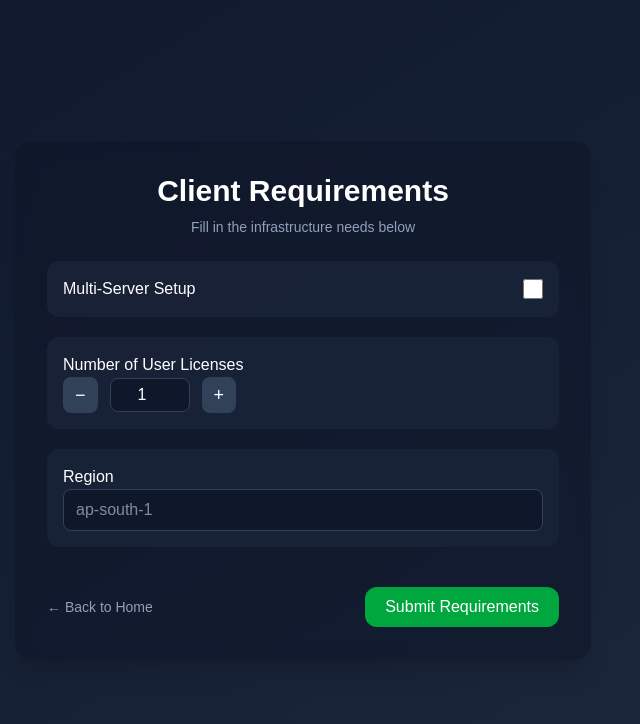
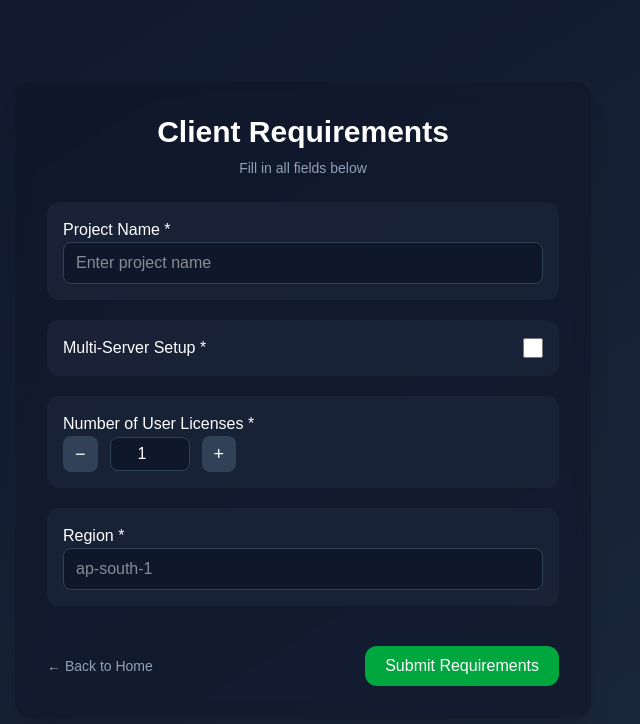
Before and after one commit to Deepak-it/KASM-POC, a Next.js app: page /resources in a window 1280 px wide. Shown: the top 724 px of the page, without its empty margins (337-977 px from the left). Built offline with nearby package versions, Linux system fonts and the light colour scheme.

Commit message:
new api route addResources

```diff
--- /dev/null
+++ b/app/api/addResources/route.ts
@@ -0,0 +1,69 @@
+import { NextResponse } from 'next/server';
+import { EC2Client, RunInstancesCommand } from '@aws-sdk/client-ec2';
+
+export async function POST(req: Request) {
+  try {
+    const body = await req.json();
+    const { pocName, ImageId = process.env.EC2_IMAGE_ID, InstanceType = process.env.EC2_INSTANCE_TYPE, KeyName, SecurityGroupIds, SubnetId, MinCount = 1, MaxCount = 1 } = body;
+    // Check AWS credentials
+    if (!process.env.AWS_ACCESS_KEY_ID_ENV || !process.env.AWS_SECRET_ACCESS_KEY_ENV) {
+      return NextResponse.json(
+        {
+          success: false,
+          error: 'AWS credentials not configured. Please set AWS_ACCESS_KEY_ID and AWS_SECRET_ACCESS_KEY environment variables.',
+        },
+        { status: 500 }
+      );
+    }
+
+    const client = new EC2Client({
+      region: process.env.AWS_REGION || 'ap-south-1',
+    });
+
+    const command = new RunInstancesCommand({
+      ImageId,
+      InstanceType,
+      MinCount,
+      MaxCount,
+      KeyName,
+      SecurityGroupIds,
+      SubnetId,
+      TagSpecifications: [
+        {
+          ResourceType: 'instance', // important: indicates this tag is for the EC2 instance
+          Tags: [
+            { Key: 'Name', Value: 'MyUbuntuInstance' }, // display name
+            { Key: 'Project', Value: pocName || 'Default Kasm POC' },      // optional additional tags
+            { Key: 'Owner', Value: 'Puneet Bunet' },          // optional
+          ],
+        },
+      ],
+    });
+
+    const response = await client.send(command);
+
+    const instances = response.Instances?.map(instance => ({
+      InstanceId: instance.InstanceId,
+      InstanceType: instance.InstanceType,
+      State: instance.State?.Name,
+      PublicIpAddress: instance.PublicIpAddress,
+      PrivateIpAddress: instance.PrivateIpAddress,
+      LaunchTime: instance.LaunchTime,
+    })) || [];
+
+    return NextResponse.json({
+      success: true,
+      instances,
+      totalCount: instances.length,
+    });
+  } catch (error) {
+    console.error('Error creating EC2 instance:', error);
+    return NextResponse.json(
+      {
+        success: false,
+        error: error instanceof Error ? error.message : 'Failed to create EC2 instance',
+      },
+      { status: 500 }
+    );
+  }
+}
--- a/app/api/fetchResources/route.ts
+++ b/app/api/fetchResources/route.ts
@@ -15,7 +15,7 @@ export async function GET() {
     }
 
     const client = new EC2Client({
-      region: process.env.AWS_REGION || "us-east-2",
+      region: process.env.AWS_REGION || "ap-south-1",
     });
 
     // Fetch EC2 instances
--- a/app/resources/page.tsx
+++ b/app/resources/page.tsx
@@ -1,30 +1,88 @@
-// app/resources/page.tsx
 'use client'
-
 
 import { useState } from 'react'
 import Link from 'next/link'
 
-
 export default function ResourcesPage() {
+    const [projectName, setProjectName] = useState('')
     const [multiServer, setMultiServer] = useState(false)
     const [licenses, setLicenses] = useState(1)
     const [region, setRegion] = useState('')
+    const [loading, setLoading] = useState(false)
+    const [error, setError] = useState<string | null>(null)
+    const [response, setResponse] = useState<any>(null)
 
+    const handleSubmit = async () => {
+        setLoading(true)
+        setError(null)
+        setResponse(null)
+
+        // Validate all fields
+        if (!projectName.trim()) {
+            setError('Project Name is required')
+            setLoading(false)
+            return
+        }
+        if (!region.trim()) {
+            setError('Region is required')
+            setLoading(false)
+            return
+        }
+        if (!licenses || licenses < 1) {
+            setError('Number of Licenses must be at least 1')
+            setLoading(false)
+            return
+        }
+        // multiServer is boolean, default is false, no need for null check
+
+        try {
+            const res = await fetch('/api/addResources', {
+                method: 'POST',
+                headers: {
+                    'Content-Type': 'application/json',
+                },
+                body: JSON.stringify({ pocName: projectName }),
+            })
+
+            const data = await res.json()
+
+            if (!data.success) {
+                setError(data.error || 'Failed to create EC2 instance')
+            } else {
+                setResponse(data)
+            }
+        } catch (err: any) {
+            console.error(err)
+            setError(err?.message || 'Something went wrong')
+        } finally {
+            setLoading(false)
+        }
+    }
 
     return (
         <main className="min-h-screen bg-gradient-to-br from-slate-900 to-slate-800 text-white flex items-center justify-center p-6">
             <div className="w-full max-w-xl bg-slate-900/60 backdrop-blur rounded-2xl shadow-xl p-8 space-y-6">
                 <div className="text-center space-y-2">
                     <h1 className="text-3xl font-bold">Client Requirements</h1>
-                    <p className="text-slate-400 text-sm">Fill in the infrastructure needs below</p>
+                    <p className="text-slate-400 text-sm">Fill in all fields below</p>
                 </div>
 
+                <div className="space-y-5">
+                    {/* Project Name */}
+                    <div className="bg-slate-800/60 p-4 rounded-xl space-y-2">
+                        <label className="font-medium">Project Name *</label>
+                        <input
+                            type="text"
+                            placeholder="Enter project name"
+                            value={projectName}
+                            onChange={(e) => setProjectName(e.target.value)}
+                            className="w-full bg-slate-900 border border-slate-700 rounded-lg px-3 py-2"
+                        />
+                    </div>
 
-                <div className="space-y-5">
-                    {/* Server Type */}
+                    {/* Multi-Server */}
                     <div className="flex items-center justify-between bg-slate-800/60 p-4 rounded-xl">
-                        <label className="font-medium">Multi‑Server Setup</label>
+                        <label className="font-medium">Multi‑Server Setup *</label>
                         <input
                             type="checkbox"
                             checked={multiServer}
@@ -33,10 +91,9 @@ export default function ResourcesPage() {
                         />
                     </div>
 
-
                     {/* Licenses */}
                     <div className="bg-slate-800/60 p-4 rounded-xl space-y-2">
-                        <label className="font-medium">Number of User Licenses</label>
+                        <label className="font-medium">Number of User Licenses *</label>
                         <div className="flex items-center gap-3">
                             <button
                                 type="button"
@@ -50,6 +107,7 @@ export default function ResourcesPage() {
                                 value={licenses}
                                 onChange={(e) => setLicenses(Math.max(1, Number(e.target.value)))}
                                 className="w-20 text-center bg-slate-900 border border-slate-700 rounded-lg py-1"
+                                min={1}
                             />
                             <button
                                 type="button"
@@ -61,10 +119,9 @@ export default function ResourcesPage() {
                         </div>
                     </div>
 
-
                     {/* Region */}
                     <div className="bg-slate-800/60 p-4 rounded-xl space-y-2">
-                        <label className="font-medium">Region</label>
+                        <label className="font-medium">Region *</label>
                         <input
                             type="text"
                             placeholder="ap-south-1"
@@ -75,13 +132,33 @@ export default function ResourcesPage() {
                     </div>
                 </div>
 
-
-                <div className="flex justify-between items-center pt-4">
-                    <Link href="/" className="text-slate-400 hover:text-white text-sm">← Back to Home</Link>
-                    <button className="bg-green-600 hover:bg-green-700 transition px-5 py-2 rounded-xl font-medium">
-                        Submit Requirements
+                <div className="flex flex-col sm:flex-row justify-between items-center pt-4 gap-4">
+                    <Link href="/" className="text-slate-400 hover:text-white text-sm">
+                        ← Back to Home
+                    </Link>
+                    <button
+                        onClick={handleSubmit}
+                        disabled={loading}
+                        className="bg-green-600 hover:bg-green-700 transition px-5 py-2 rounded-xl font-medium disabled:opacity-50"
+                    >
+                        {loading ? 'Submitting...' : 'Submit Requirements'}
                     </button>
                 </div>
+
+                {error && (
+                    <div className="bg-red-500/10 border border-red-500 text-red-400 p-3 rounded-lg text-sm">
+                        {error}
+                    </div>
+                )}
+
+                {response && (
+                    <div className="bg-black/40 rounded-xl p-4 overflow-auto max-h-64 mt-4">
+                        <h3 className="text-lg font-semibold mb-2">EC2 Instances Created</h3>
+                        <pre className="text-sm text-green-400 whitespace-pre-wrap">
+                            {JSON.stringify(response.instances, null, 2)}
+                        </pre>
+                    </div>
+                )}
             </div>
         </main>
     )
```
